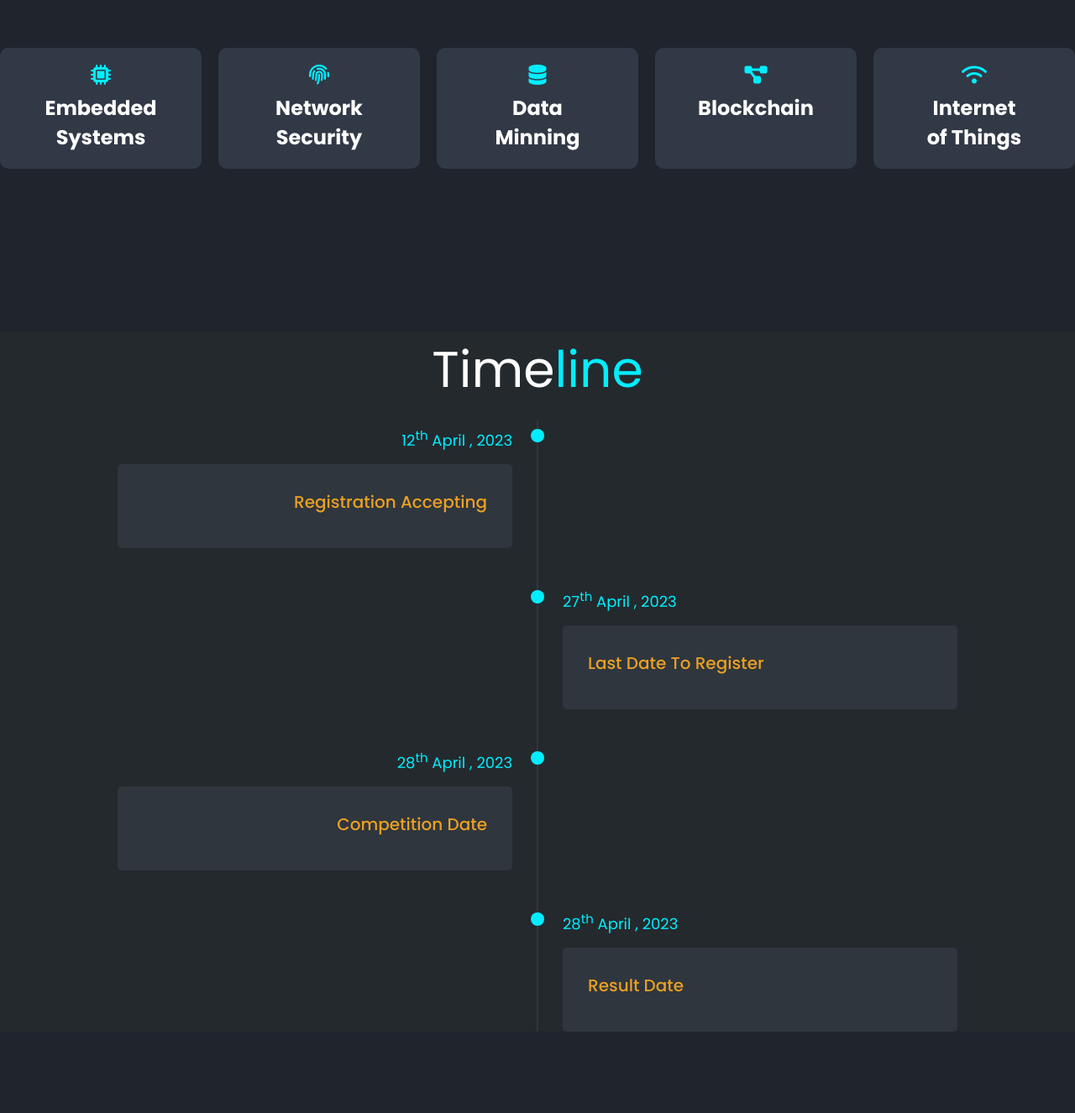
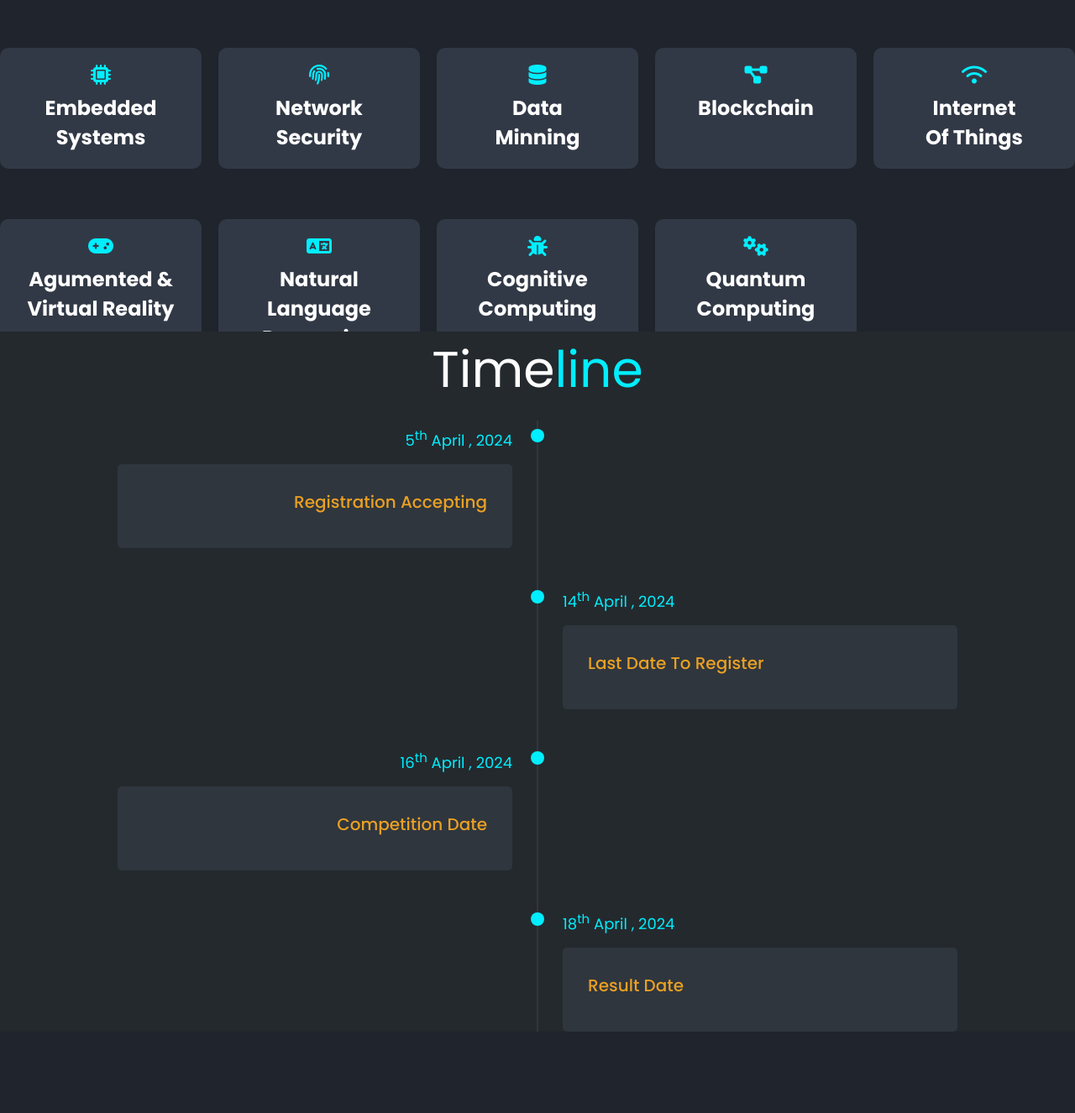
Before and after one commit to Rajmulik511/ConvenePage23, a plain HTML site: page index.html in a window 1280 px wide. Shown: the part 2035-3361 px from the top of the page at 84% size. Drawn offline with nearby package versions, Linux system fonts and the light colour scheme.

Commit message:
Add files via upload

```diff
--- a/index.html
+++ b/index.html
@@ -4,7 +4,7 @@
     <meta charset="UTF-8" />
     <meta http-equiv="X-UA-Compatible" content="IE=edge" />
     <meta name="viewport" content="width=device-width, initial-scale=1.0" />
-    <title>SKNCOE CONVENE 23</title>
+    <title>SKNCOE CONVENE 24</title>
     <link
       href="https://unpkg.com/boxicons@2.1.4/css/boxicons.min.css"
       rel="stylesheet"
@@ -41,7 +41,7 @@
             <a href="#sponsor" class="nav-list">Sponsors</a>
           </li>
           <li>
-            <a href="https://docs.google.com/forms/d/e/1FAIpQLSfh2lQTlfkQo2ZBavDyL-EoVNvMXh98WbREPMJg-NNft-53lA/viewform" class="nav-list" target="_blank"><span style="color:cyan;">Register Now</span></a>
+            <a href="https://forms.gle/kqayWdWkUErExPRVA" class="nav-list" target="_blank"><span style="color:cyan;">Register Now</span></a>
           </li>
         </ul>
       </div>
@@ -60,7 +60,7 @@
               <div class="info">
                 <h3>Smt. Kashibai Navale College Engineering (SKNCOE)</h3>
                 <p>NAAC Accredited with Grade- “A”.</p>
-                <a href="https://docs.google.com/forms/d/e/1FAIpQLSfh2lQTlfkQo2ZBavDyL-EoVNvMXh98WbREPMJg-NNft-53lA/viewform" target="_blank"><button class="btn">Register Now</button></a>
+                <a href="https://forms.gle/kqayWdWkUErExPRVA" target="_blank"><button class="btn">Register Now</button></a>
               </div>
             </div>
           </div>
@@ -149,7 +149,23 @@
           </div>
           <div class="service">
             <i class="fa-solid fa-wifi"></i>
-            <h2>Internet <br />of Things</h2>
+            <h2>Internet <br />Of Things</h2>
+          </div>
+          <div class="service">
+            <i class="fa-solid fa-gamepad"></i>
+            <h2>Agumented & <br />Virtual Reality</h2>
+          </div>
+          <div class="service">
+            <i class="fa-solid fa-language"></i>
+            <h2>Natural Language <br />Processing</h2>
+          </div>
+          <div class="service">
+            <i class="fa-solid fa-bug"></i>
+            <h2>Cognitive <br />Computing</h2>
+          </div>
+          <div class="service">
+            <i class="fa-solid fa-cogs"></i>
+            <h2>Quantum <br />Computing</h2>
           </div>
         </div>
       </section>
@@ -158,7 +174,7 @@
         <div class="timeline-items">
           <div class="timeline-item">
             <div class="timeline-dot"></div>
-            <div class="timeline-date">12<sup>th</sup> April , 2023</div>
+            <div class="timeline-date">5<sup>th</sup> April , 2024</div>
             <div class="timeline-content">
               <h3>Registration Accepting</h3>
               <!-- <p>
@@ -169,7 +185,7 @@
           </div>
           <div class="timeline-item">
             <div class="timeline-dot"></div>
-            <div class="timeline-date">27<sup>th</sup> April , 2023</div>
+            <div class="timeline-date">14<sup>th</sup> April , 2024</div>
             <div class="timeline-content">
               <h3>Last Date to Register</h3>
               <!-- <p>
@@ -180,7 +196,7 @@
           </div>
           <div class="timeline-item">
             <div class="timeline-dot"></div>
-            <div class="timeline-date">28<sup>th</sup> April , 2023</div>
+            <div class="timeline-date">16<sup>th</sup> April , 2024</div>
             <div class="timeline-content">
               <h3>competition Date</h3>
               <!-- <p>
@@ -191,7 +207,7 @@
           </div>
           <div class="timeline-item">
             <div class="timeline-dot"></div>
-            <div class="timeline-date">28<sup>th</sup> April , 2023</div>
+            <div class="timeline-date">18<sup>th</sup> April , 2024</div>
             <div class="timeline-content">
               <h3>Result Date</h3>
               <!-- <p>
@@ -230,8 +246,8 @@
       </section> -->
       <section class="reg-container">
         <div id="reg-1" class="reg-box">
-          <a href="https://docs.google.com/forms/d/e/1FAIpQLSfh2lQTlfkQo2ZBavDyL-EoVNvMXh98WbREPMJg-NNft-53lA/viewform" target="_blank">
-            <img src="images/conveneRregCODE.jpeg" alt="megaphoen" /> <br />
+          <a href="https://forms.gle/kqayWdWkUErExPRVA" target="_blank">
+            <img src="images/conveneRregCODE.jpg" alt="megaphoen" /> <br />
             <h2>Register Now !!  <br>  Scan &nbsp; or &nbsp; Click</h2>
 
 
@@ -246,7 +262,7 @@
         </div>
 
         <div class="reg-box">
-          <a href="https://drive.google.com/file/d/1KUrHSbpItrftzSyrTEROfNXe48yzDz-5/view?usp=sharing" target="_blank">
+          <a href="https://drive.google.com/file/d/1W9QgkPL9T9nPludLgyiiCLwIOWIgbZK-/view?usp=drivesdk" target="_blank">
             <i class="bx bx-download"></i>
             <h2>Click to get Poster</h2>
           </a>
@@ -255,7 +271,7 @@
       <section class="pricing">
         <img src="images/50kprizes.png" alt="cashPrize">
       </section>
-      <section class="sponsors" id="sponsor">
+      <!--<section class="sponsors" id="sponsor">
         <h1>Our <span style="color: #0ef">sponsors</span></h1>
         <div class="sponsor-row-1">
           <a href="https://www.microsoft.com/en-in" target="_blank"
@@ -335,21 +351,21 @@
             <span id="gi">Greeshma Solar Energy</span>
           </div>
         </a>
-        <!-- <a href=""> -->
+         <a href="">
           <div class="mini">
             <a href="">
             <img src="images/MASStech.png" alt="" id="mst-img">
             <span id="mst" style="color: white;">Mass Technologies</span>
           </a>
           </div>
-        <!-- </a> -->
+         </a>
         <a href="">
           <div class="mini">
             <img src="images/novelENGG.png" alt="novelENGG" id="ne-img">
             <span id="ne">Novela Engineers</span>
           </div>
       </a>
-      </section>
+      </section> -->
       <section class="getInTouch" id="knowUs">
         <img src="images/coordinatorimg.png" alt="contactUSimg">
       </section>
```
Also changed, not shown: 1 other file.
